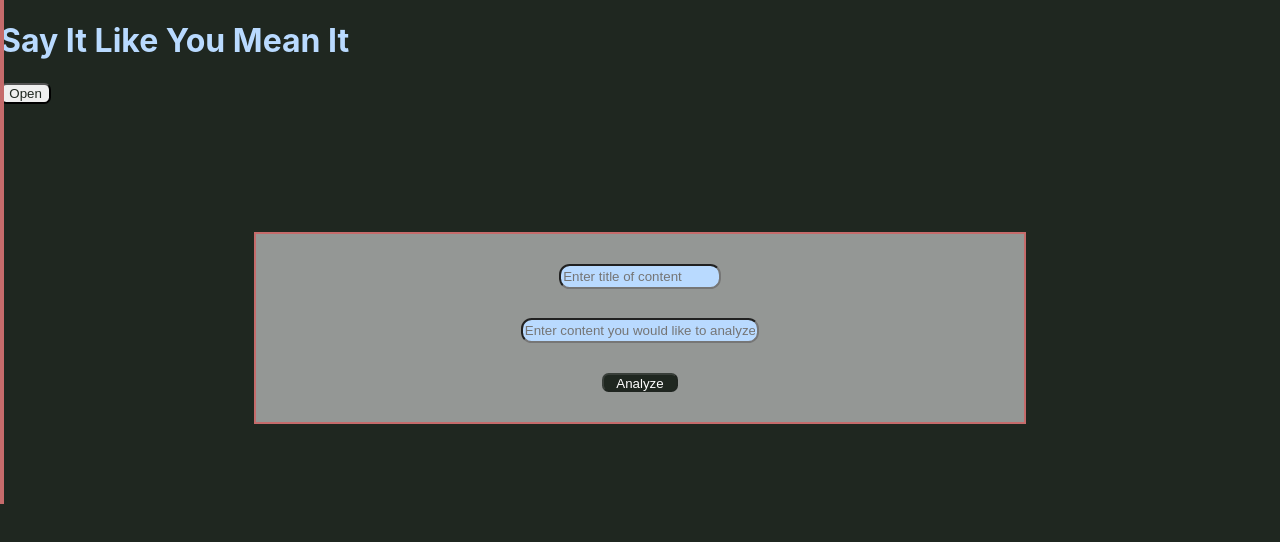
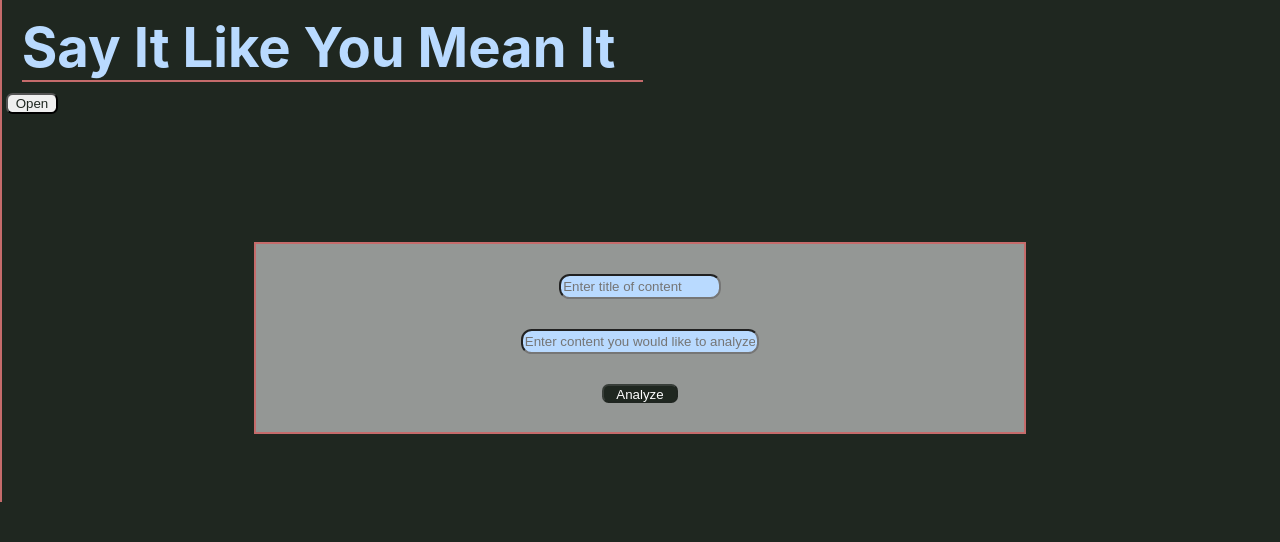
Before and after one commit to Logandv3/Say-it-like-you-mean-it, a React (Create React App) app: page / in a window 1280 px wide. Shown: the top 542 px of the page. Built offline with nearby package versions, Linux system fonts and the light colour scheme.

Commit message:
Add some spacing and font size to header

```diff
--- a/src/components/App.js
+++ b/src/components/App.js
@@ -89,7 +89,7 @@ class App extends Component {
         <main className='main-content'>
           <header className="app-header">
             <div className='app-title'>
-              <h1>Say It Like You Mean It</h1>
+              <h1 className='header-title'>Say It Like You Mean It</h1>
             </div>
             {/* <h3>Current View</h3> */}
             <button className='open-nav-btn' name='open-nav' onClick={(event) => this.toggleNavBar(event.target)}>Open</button>
--- a/src/styles/App.css
+++ b/src/styles/App.css
@@ -4,6 +4,17 @@ html {
 
 .app-container {
   background-color: rgb(31, 39, 32);
+}
+
+
+.header-title {
+  font-size: 3.4em;
+  margin-top: 0.25em;
+  margin-bottom: 0.2em;
+  margin-left: 0.4em;
+  width: fit-content;
+  padding-right: 0.5em;
+  border-bottom: 2px solid rgb(197, 107, 107);
 }
 
 .main-content {
@@ -21,4 +32,5 @@ html {
   border-radius: 0.5em;
   width: 4%;
   height: 35%;
+  margin-left: 0.5%;
 }
--- a/src/styles/Nav.css
+++ b/src/styles/Nav.css
@@ -12,7 +12,7 @@
   display: flex;
   flex-direction: column;
   align-items: center;
-  border: 2px solid rgb(197, 107, 107);
+  border: 1px solid rgb(197, 107, 107);
 }
 
 .close-nav-btn {
```
